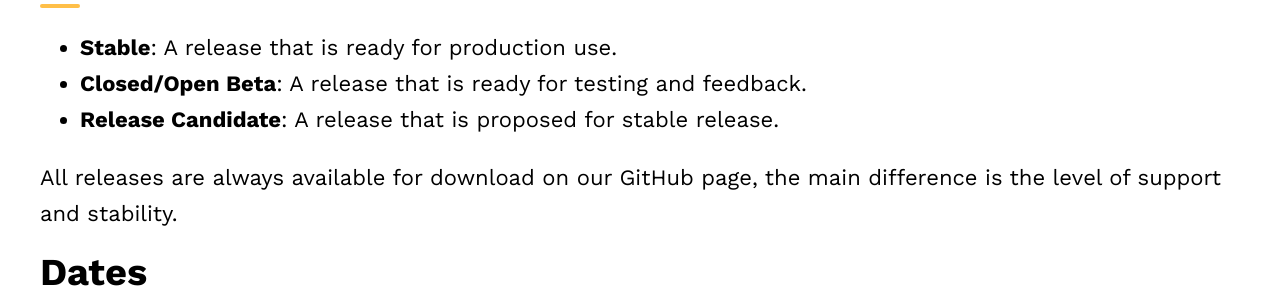
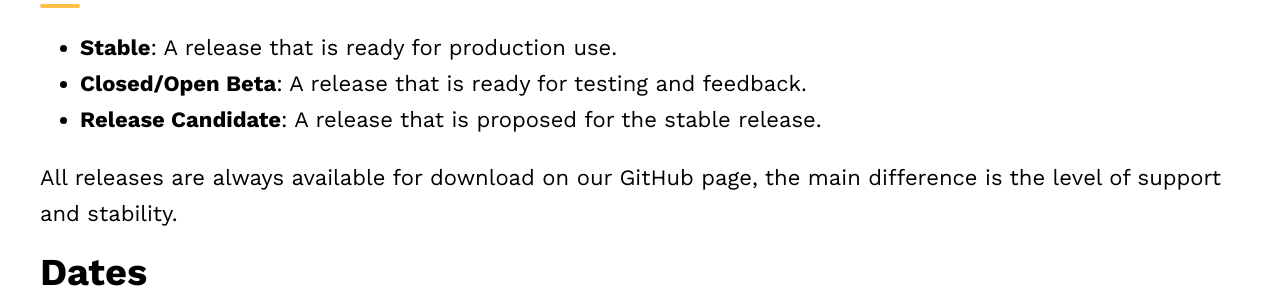
Before and after one commit to Vanilla-OS/website, a Jekyll site: the page built from roadmap.md, in a window 1280 px wide and 900 px high, scrolled down 339 px. Shown: the part 153-451 px from the top of the window. Built offline with Jekyll 4.4.1, drawn with Linux system fonts in a browser that asks for light colours.

Commit message:
roadmap: Update Grammar
Minor addition: adding an article in the Release candidate line.

```diff
--- a/roadmap.md
+++ b/roadmap.md
@@ -6,7 +6,7 @@ description: The roadmap for the stable release of Vanilla OS.
 ## Terms
 * **Stable**: A release that is ready for production use.
 * **Closed/Open Beta**: A release that is ready for testing and feedback.
-* **Release Candidate**: A release that is proposed for stable release.
+* **Release Candidate**: A release that is proposed for the stable release.
 
 All releases are always available for download on our GitHub page, the main
 difference is the level of support and stability.
```
